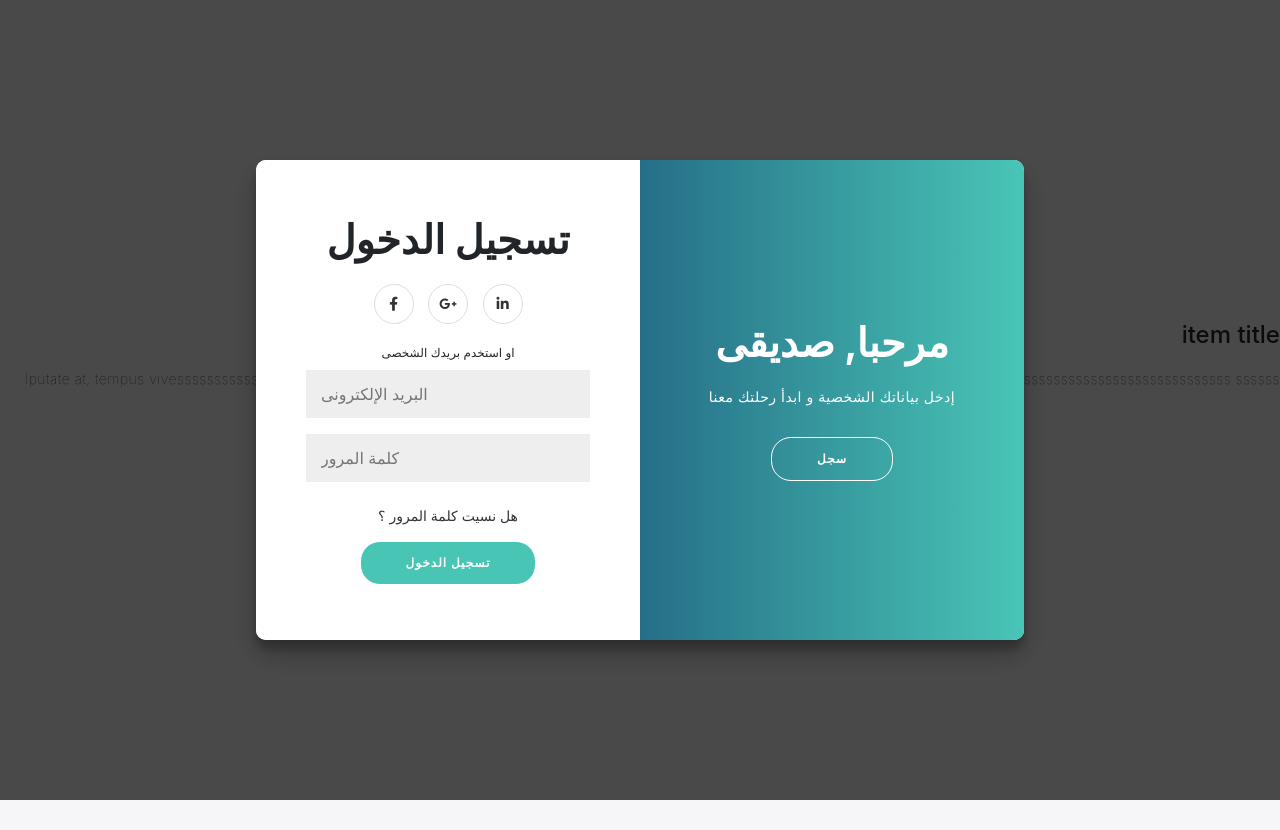
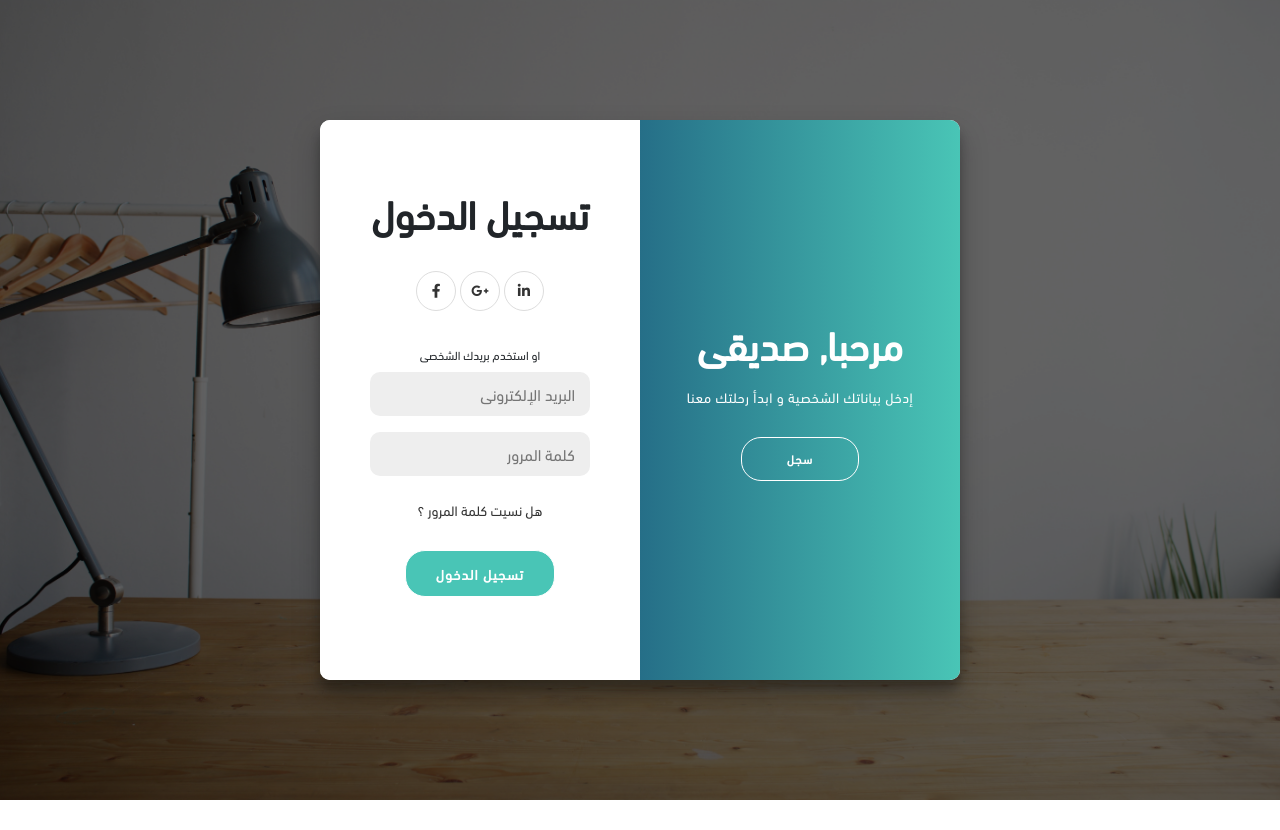
Before and after one commit to ika104/Designs-application, a plain HTML site: page Registration.html in a window 1280 px wide. After the commit the page ends 800 px from the top, so only its background shows below. Drawn offline with Linux system fonts and the light colour scheme.

Commit message:
Here my latest updates on registration page

```diff
--- a/Registration.html
+++ b/Registration.html
@@ -5,19 +5,20 @@
     <meta charset="UTF-8">
     <meta name="viewport" content="width=device-width, initial-scale=1.0">
     <meta http-equiv="X-UA-Compatible" content="ie=edge">
+    <title>تسجيل الدخول / إنشاء حساب</title>
     <!-- css sheets -->
     <link rel="stylesheet" href="css/bootstrap.min.css" />
     <link rel="stylesheet" href="css/all.min.css" />
     <link rel="stylesheet" href="css/reg-style.css" />
-    <!-- fonts -->
-    <title>تسجيل الدخول / إنشاء حساب</title>
+
 </head>
 
-<body id="registration-page">
-    <div id="overlay" class=" d-flex justify-content-center align-items-center text-right ">
-        <div class="box container mr-auto  " id="container">
-            <div class="row">
-
+<body>
+    <div class="reg-body" id="registration-page">
+        <div class=" reg-bg ">
+            <div class="bg-overlay d-flex justify-content-center align-items-center text-right">
+                <div class="box container " id="box">
+                    <div class="row ">
                         <div class="form-container sign-up-container col">
                             <form action="#">
                                 <h1>إنشاء حساب</h1>
@@ -31,7 +32,7 @@
                                 <input type="text" placeholder="الاسم" />
                                 <input type="email" placeholder="البريد الإلكترونى" />
                                 <input type="password" placeholder="كلمة المرور" />
-                        <button>سجل</button>
+                                <a class="btn-signUp" href="index.html">سجل</a>
                             </form>
                         </div>
                         <div class="form-container sign-in-container">
@@ -46,11 +47,12 @@
                                 <input type="email" placeholder="البريد الإلكترونى" />
                                 <input type="password" placeholder="كلمة المرور" />
                                 <a href="#">هل نسيت كلمة المرور ؟</a>
-                        <button>تسجيل الدخول</button>
+                                <!-- <a class="log-a" href="https://www.linkedin.com/login" id="btn-login" >تسجيل الدخول</a> -->
+                                <a class="btn-login" href="index.html">تسجيل الدخول</a>
                             </form>
                         </div>
-                <div class="overlay-container">
-                    <div class="overlay">
+                        <div class="caption-reg">
+                            <div class="cap-content">
                                 <div class="overlay-panel overlay-left">
                                     <h1>مرحبا مجددا </h1>
                                     <p>لتبقى متصلا معنا برجاء إدخال بياناتك الشخصية</p>
@@ -64,65 +66,16 @@
                             </div>
                         </div>
                     </div>
-
                 </div>
-    </div>
-    <!-- <footer>
-        <p>
-            Created with <i class="fa fa-heart"></i> by
-            <a target="_blank" href="https://florin-pop.com">Florin Pop</a>
-            - Read how I created this and how you can join the challenge
-            <a target="_blank" href="https://www.florin-pop.com/blog/2019/03/double-slider-sign-in-up-form/">here</a>.
-        </p>
-    </footer> -->
 
 
 
-
-    <!-- ******************************************************************************************************** -->
-
-
-    <div class="sss py-5">
-
-        <div class="row">
-
-            <div class="col-md-4">
-                <div class="item">
-
-                    <!-- <img src="images/portfolio-1.jpg" class="img-fluid img-item" /> -->
-                    <div class="caption">
-                        <h4>item title</h4>
-                        <p>lputate at, tempus vivesssssssssssssssssssssssssssssss ssssss
-                        </p>
-                    </div>
-                </div>
-            </div>
-            <div class="col-md-4">
-                <div class="item">
-
-                    <!-- <img src="images/portfolio-1.jpg" class="img-fluid img-item" /> -->
-                    <div class="caption">
-                        <h4>item title</h4>
-                        <p>lputate at, tempus viverra tusssssssssssssssssssssssss ssssss
-                        </p>
-                    </div>
-                </div>
-            </div>
-            <div class="col-md-4">
-                <div class="item">
-
-                    <!-- <img src="images/portfolio-1.jpg" class="img-fluid img-item" /> -->
-                    <div class="caption">
-                        <h4>item title</h4>
-                        <p>lputate at, tempus sssssssssssssssssssssssssssss ssssss
-                        </p>
-                    </div>
-                </div>
             </div>
 
         </div>
 
     </div>
+
 
     <!-- js sheets -->
     <script src="js/jquery-3.4.1.min.js"></script>
--- a/css/all_style.css
+++ b/css/all_style.css
@@ -1290,4 +1290,323 @@ a:hover {
 }
 
 
-/*************************** End Footer ***************************/
+/*************************** End Footer **********************************/
+
+
+
+/******************** Registration page *****************************/
+
+.reg-body {
+    font-family: 'DinNextRegular';
+    position: relative;
+    overflow: hidden;
+    height: 100vh;
+    text-align: right;
+}
+
+
+.reg-bg {
+    position: relative;
+    width: 100%;
+    height: 100%;
+    background-image: url(../images/reg-bg.jpg);
+    background-size: 100% 100%;
+}
+
+.bg-overlay {
+    position: relative;
+    width: 100%;
+    height: 100%;
+    background-color: rgba(0, 0, 0, 0.6);
+}
+
+.reg-bg .box {
+    background-color: #fff;
+    border-radius: 10px;
+    box-shadow: 0 14px 28px rgba(0, 0, 0, 0.25), 0 10px 10px rgba(0, 0, 0, 0.22);
+    position: absolute;
+    overflow: hidden;
+    width: 50%;
+    min-height: 70%;
+}
+
+.reg-bg .box h1 {
+    font-weight: bold;
+    margin: 0;
+}
+
+.reg-bg .box h2 {
+    text-align: center;
+}
+
+.reg-bg .box p {
+    font-size: 14px;
+    font-weight: 100;
+    line-height: 20px;
+    letter-spacing: 0.5px;
+    margin: 20px 0 30px;
+}
+
+.reg-bg .box span {
+    font-size: 12px;
+}
+
+.reg-bg .box a {
+    color: #333;
+    font-size: 14px;
+    text-decoration: none;
+    margin: 15px 0;
+}
+.reg-bg .box a:hover{
+    color: blue;
+
+}
+
+ .btn-login,.btn-signUp {
+    border-radius: 20px;
+    border: 1px solid #fff;
+    background-color: #49c5b6;
+    color: #FFF !important;
+    font-size: 12px;
+    font-weight: bold;
+    padding: 12px 30px;
+    letter-spacing: 1px;
+    text-transform: uppercase;
+    transition: transform 80ms ease-in;
+    text-decoration: none;
+}
+
+
+.btn-login:hover {
+    color: #FFFFFF;
+    text-decoration: none;
+}
+
+.btn-signUp:hover {
+    color: #FFFFFF;
+    text-decoration: none;
+}
+
+.reg-bg .box button {
+    border-radius: 20px;
+    border: 1px solid #fff;
+    background-color: #49c5b6;
+    color: #FFFFFF;
+    font-size: 12px;
+    font-weight: bold;
+    padding: 12px 45px;
+    letter-spacing: 1px;
+    text-transform: uppercase;
+    transition: transform 80ms ease-in;
+}
+
+.reg-bg .box button:active {
+    transform: scale(0.95);
+}
+
+.reg-bg .box button:focus {
+    outline: none;
+}
+
+.reg-bg .box button.ghost {
+    background-color: transparent;
+    border-color: #FFFFFF;
+}
+
+.reg-bg .box form {
+    background-color: #FFFFFF;
+    display: flex;
+    align-items: center;
+    justify-content: center;
+    flex-direction: column;
+    padding: 0 50px;
+    height: 100%;
+    text-align: center;
+}
+
+.reg-bg .box input {
+    background-color: #eee;
+    border: none;
+    border-radius: 10px;
+    padding: 10px 15px;
+    margin: 8px 0;
+    width: 100%;
+    text-align: right;
+}
+
+.form-container {
+    position: absolute;
+    top: 0;
+    height: 100%;
+    transition: all 0.6s ease-in-out;
+}
+
+.sign-in-container {
+    left: 0;
+    width: 50%;
+    z-index: 2;
+}
+
+.container.right-panel-active .sign-in-container {
+    transform: translateX(100%);
+}
+
+.sign-up-container {
+    left: 0;
+    width: 50%;
+    opacity: 0;
+    z-index: 1;
+}
+
+.container.right-panel-active .sign-up-container {
+    transform: translateX(100%);
+    opacity: 1;
+    z-index: 5;
+    animation: show 0.6s;
+}
+
+@keyframes show {
+    0%,
+    49.99% {
+        opacity: 0;
+        z-index: 1;
+    }
+    50%,
+    100% {
+        opacity: 1;
+        z-index: 5;
+    }
+}
+
+.box  .caption-reg {
+    position: absolute;
+    top: 0;
+    left: 50%;
+    width: 50%;
+    height: 100%;
+    overflow: hidden;
+    transition: transform 0.6s ease-in-out;
+    z-index: 100;
+}
+
+.container.right-panel-active .caption-reg {
+    transform: translateX(-100%);
+}
+
+.cap-content {
+    background: #021859;
+    background: -webkit-linear-gradient(to right, #021859, #49c5b6);
+    background: linear-gradient(to right, #021859, #49c5b6);
+    background-repeat: no-repeat;
+    background-size: cover;
+    background-position: 0 0;
+    color: #FFFFFF;
+    position: relative;
+    left: -100%;
+    height: 100%;
+    width: 200%;
+    transform: translateX(0);
+    transition: transform 0.6s ease-in-out;
+}
+
+.container.right-panel-active .cap-content {
+    transform: translateX(50%);
+}
+
+.overlay-panel {
+    position: absolute;
+    display: flex;
+    align-items: center;
+    justify-content: center;
+    flex-direction: column;
+    padding: 0 40px;
+    text-align: center;
+    top: 0;
+    height: 100%;
+    width: 50%;
+    transform: translateX(0);
+    transition: transform 0.6s ease-in-out;
+}
+
+.overlay-left {
+    transform: translateX(-20%);
+}
+
+.container.right-panel-active .overlay-left {
+    transform: translateX(0);
+}
+
+.overlay-right {
+    right: 0;
+    transform: translateX(0);
+}
+
+.container.right-panel-active .overlay-right {
+    transform: translateX(20%);
+}
+
+.social-container {
+    margin: 20px 0;
+}
+
+.social-container a {
+    border: 1px solid #DDDDDD;
+    border-radius: 50%;
+    display: inline-flex;
+    justify-content: center;
+    align-items: center;
+    margin: 0 5px;
+    height: 40px;
+    width: 40px;
+    text-decoration: none;
+}
+
+
+/* media queries - reg */
+
+@media only screen and (max-width: 999px) {
+    .reg-bg .box {
+        width: 100%;
+    }
+    h1 {
+        font-weight: bold;
+        font-size: 28px;
+        margin: 0;
+    }
+}
+
+@media only screen and (max-width: 670px) {
+    .reg-bg .box h1 {
+        font-weight: bold;
+        font-size: 26px;
+        margin: 0;
+    }
+    .reg-bg .box h2 {
+        text-align: center;
+    }
+    .reg-bg .box p {
+        font-size: 14px;
+        font-weight: 100;
+        line-height: 20px;
+        letter-spacing: 0.5px;
+        margin: 20px 0 30px;
+    }
+    .reg-bg .box span {
+        font-size: 12px;
+    }
+    .reg-bg .box a {
+        color: #333;
+        font-size: 14px;
+        text-decoration: none;
+        margin: 15px 0;
+    }
+    .reg-bg .box button {
+        padding: 10px 30px;
+    }
+}
+
+
+/* ! media queries - reg */
+
+
+/************************ End registration page ***********************/
--- a/css/reg-style.css
+++ b/css/reg-style.css
@@ -1,48 +1,82 @@
-* {
-    box-sizing: border-box;
+@font-face {
+    font-family: 'DinNextLight';
+    src: url('../fonts/din-next/light/DinNextLight.eot');
+    src: url('../fonts/din-next/light/DinNextLight.eot') format('embedded-opentype'), url('fonts/din-next/light/DinNextLight.woff2') format('woff2'), url('fonts/din-next/light/DinNextLight.woff') format('woff'), url('fonts/din-next/light/DinNextLight.ttf') format('truetype'), url('fonts/din-next/light/DinNextLight.svg#DinNextLight') format('svg');
 }
 
-body {
-    background: #f6f5f7;
-    display: flex;
-    justify-content: center;
-    align-items: center;
-    text-align: right;
-    flex-direction: column;
-    height: 100vh;
-    margin: -20px 0 50px;
+@font-face {
+    font-family: 'DinNextRegular';
+    src: url('../fonts/din-next/regular/DinNextRegular.eot');
+    src: url('../fonts/din-next/regular/DinNextRegular.eot') format('embedded-opentype'), url('fonts/din-next/regular/DinNextRegular.woff2') format('woff2'), url('fonts/din-next/regular/DinNextRegular.woff') format('woff'), url('fonts/din-next/regular/DinNextRegular.ttf') format('truetype'), url('fonts/din-next/regular/DinNextRegular.svg#DinNextRegular') format('svg');
+}
+
+@font-face {
+    font-family: 'DinNextMedium';
+    src: url('../fonts/din-next/medium/DinNextMedium.eot');
+    src: url('../fonts/din-next/medium/DinNextMedium.eot') format('embedded-opentype'), url('fonts/din-next/medium/DinNextMedium.woff2') format('woff2'), url('fonts/din-next/medium/DinNextMedium.woff') format('woff'), url('fonts/din-next/medium/DinNextMedium.ttf') format('truetype'), url('fonts/din-next/medium/DinNextMedium.svg#DinNextMedium') format('svg');
+}
+
+@font-face {
+    font-family: 'DinNextBold';
+    src: url('../fonts/din-next/bold/DinNextBold.eot');
+    src: url('../fonts/din-next/bold/DinNextBold.eot') format('embedded-opentype'), url('fonts/din-next/bold/DinNextBold.woff2') format('woff2'), url('fonts/din-next/bold/DinNextBold.woff') format('woff'), url('fonts/din-next/bold/DinNextBold.ttf') format('truetype'), url('fonts/din-next/bold/DinNextBold.svg#DinNextBold') format('svg');
 }
 
 
-/* Registration page */
-
-#overlay {
-    position: fixed;
-    top: 0;
-    bottom: 0;
-    left: 0;
-    right: 0;
-    background-color: rgba(0, 0, 0, 0.7);
-    z-index: 5000;
-    /*display: none ;*/
+* {
+    box-sizing: border-box;
+    margin: 0px;
+    padding: 0px;
 }
 
-#lightbox-item {
-    width: 60%;
-    height: 600px;
-    background-color: #fff;
+
+
+/******************** Registration page *****************************/
+
+.reg-body {
+    font-family: 'DinNextRegular';
+    position: relative;
+    overflow: hidden;
+    height: 100vh;
+    text-align: right;
 }
 
-h1 {
+
+.reg-bg {
+    position: relative;
+    width: 100%;
+    height: 100%;
+    background-image: url(../images/reg-bg.jpg);
+    background-size: 100% 100%;
+}
+
+.bg-overlay {
+    position: relative;
+    width: 100%;
+    height: 100%;
+    background-color: rgba(0, 0, 0, 0.6);
+}
+
+.reg-bg .box {
+    background-color: #fff;
+    border-radius: 10px;
+    box-shadow: 0 14px 28px rgba(0, 0, 0, 0.25), 0 10px 10px rgba(0, 0, 0, 0.22);
+    position: absolute;
+    overflow: hidden;
+    width: 50%;
+    min-height: 70%;
+}
+
+.reg-bg .box h1 {
     font-weight: bold;
     margin: 0;
 }
 
-h2 {
+.reg-bg .box h2 {
     text-align: center;
 }
 
-p {
+.reg-bg .box p {
     font-size: 14px;
     font-weight: 100;
     line-height: 20px;
@@ -50,18 +84,47 @@ p {
     margin: 20px 0 30px;
 }
 
-span {
+.reg-bg .box span {
     font-size: 12px;
 }
 
-a {
+.reg-bg .box a {
     color: #333;
     font-size: 14px;
     text-decoration: none;
     margin: 15px 0;
 }
+.reg-bg .box a:hover{
+    color: blue;
 
-button {
+}
+
+ .btn-login,.btn-signUp {
+    border-radius: 20px;
+    border: 1px solid #fff;
+    background-color: #49c5b6;
+    color: #FFF !important;
+    font-size: 12px;
+    font-weight: bold;
+    padding: 12px 30px;
+    letter-spacing: 1px;
+    text-transform: uppercase;
+    transition: transform 80ms ease-in;
+    text-decoration: none;
+}
+
+
+.btn-login:hover {
+    color: #FFFFFF;
+    text-decoration: none;
+}
+
+.btn-signUp:hover {
+    color: #FFFFFF;
+    text-decoration: none;
+}
+
+.reg-bg .box button {
     border-radius: 20px;
     border: 1px solid #fff;
     background-color: #49c5b6;
@@ -74,20 +137,20 @@ button {
     transition: transform 80ms ease-in;
 }
 
-button:active {
+.reg-bg .box button:active {
     transform: scale(0.95);
 }
 
-button:focus {
+.reg-bg .box button:focus {
     outline: none;
 }
 
-button.ghost {
+.reg-bg .box button.ghost {
     background-color: transparent;
     border-color: #FFFFFF;
 }
 
-form {
+.reg-bg .box form {
     background-color: #FFFFFF;
     display: flex;
     align-items: center;
@@ -98,23 +161,14 @@ form {
     text-align: center;
 }
 
-input {
+.reg-bg .box input {
     background-color: #eee;
     border: none;
-    padding: 12px 15px;
+    border-radius: 10px;
+    padding: 10px 15px;
     margin: 8px 0;
     width: 100%;
-}
-
-.container {
-    background-color: #fff;
-    border-radius: 10px;
-    box-shadow: 0 14px 28px rgba(0, 0, 0, 0.25), 0 10px 10px rgba(0, 0, 0, 0.22);
-    position: relative;
-    overflow: hidden;
-    width: 768px;
-    max-width: 100%;
-    min-height: 480px;
+    text-align: right;
 }
 
 .form-container {
@@ -161,7 +215,7 @@ input {
     }
 }
 
-.overlay-container {
+.caption-reg {
     position: absolute;
     top: 0;
     left: 50%;
@@ -172,11 +226,11 @@ input {
     z-index: 100;
 }
 
-.container.right-panel-active .overlay-container {
+.container.right-panel-active .caption-reg {
     transform: translateX(-100%);
 }
 
-.overlay {
+.box .cap-content {
     background: #021859;
     background: -webkit-linear-gradient(to right, #021859, #49c5b6);
     background: linear-gradient(to right, #021859, #49c5b6);
@@ -192,7 +246,7 @@ input {
     transition: transform 0.6s ease-in-out;
 }
 
-.container.right-panel-active .overlay {
+.container.right-panel-active .cap-content {
     transform: translateX(50%);
 }
 
@@ -241,12 +295,16 @@ input {
     margin: 0 5px;
     height: 40px;
     width: 40px;
+    text-decoration: none;
 }
 
 
-/* media queries */
+/* media queries - reg */
 
-@media only screen and (max-width: 767px) {
+@media only screen and (max-width: 999px) {
+    .reg-bg .box {
+        width: 100%;
+    }
     h1 {
         font-weight: bold;
         font-size: 28px;
@@ -255,37 +313,37 @@ input {
 }
 
 @media only screen and (max-width: 670px) {
-    h1 {
+    .reg-bg .box h1 {
         font-weight: bold;
         font-size: 26px;
         margin: 0;
     }
-    h2 {
+    .reg-bg .box h2 {
         text-align: center;
     }
-    p {
+    .reg-bg .box p {
         font-size: 14px;
         font-weight: 100;
         line-height: 20px;
         letter-spacing: 0.5px;
         margin: 20px 0 30px;
     }
-    span {
+    .reg-bg .box span {
         font-size: 12px;
     }
-    a {
+    .reg-bg .box a {
         color: #333;
         font-size: 14px;
         text-decoration: none;
         margin: 15px 0;
     }
-    button {
+    .reg-bg .box button {
         padding: 10px 30px;
     }
 }
 
 
-/* ! media queries */
+/* ! media queries - reg */
 
 
-/* End registration page */
+/************************ End registration page ***********************/
--- a/js/main.js
+++ b/js/main.js
@@ -275,7 +275,7 @@ if (indexPage != null) {
 } else if (registrationPage != null) {
     const signUpButton = document.getElementById('signUp');
     const signInButton = document.getElementById('signIn');
-    const container = document.getElementById('container');
+    const container = document.getElementById('box');
 
     signUpButton.addEventListener('click', () => {
         container.classList.add("right-panel-active");
```
Also changed, not shown: winners.html (+1 -1 lines), images/reg-bg.jpg (added). Lines whose indentation alone changed are shown as unchanged.
